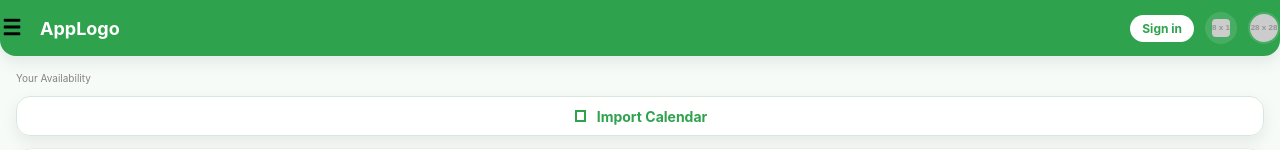
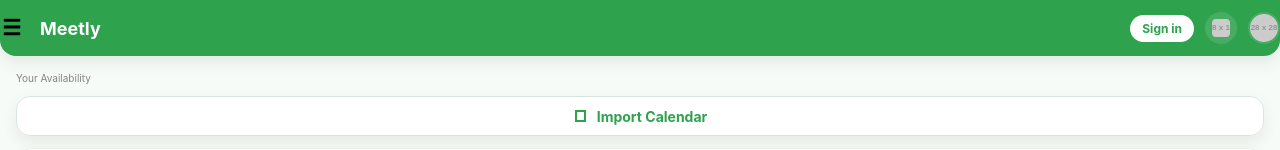
Before and after one commit to malachimcarthur/Meetly, a React (Vite) app in the folder frontend/meetly/: page /Meetly/availability in a window 1280 px wide. Shown: the top 150 px of the page. Built offline with nearby package versions, Linux system fonts and the light colour scheme.

Commit message:
Update AppLogo.tsx

```diff
--- a/frontend/meetly/src/components/AppLogo.tsx
+++ b/frontend/meetly/src/components/AppLogo.tsx
@@ -18,7 +18,7 @@
         navigate("/");
       }}
     >
-      AppLogo
+      Meetly
     </button>
   );
 }
```
